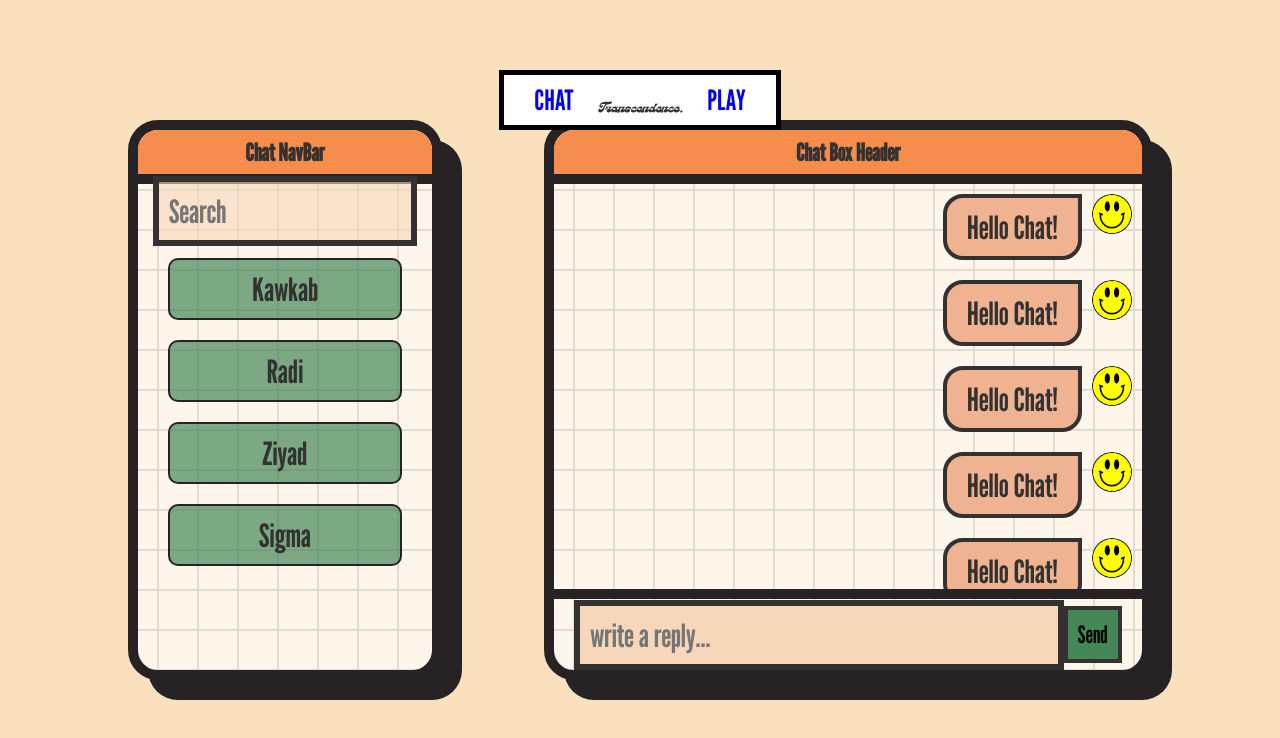
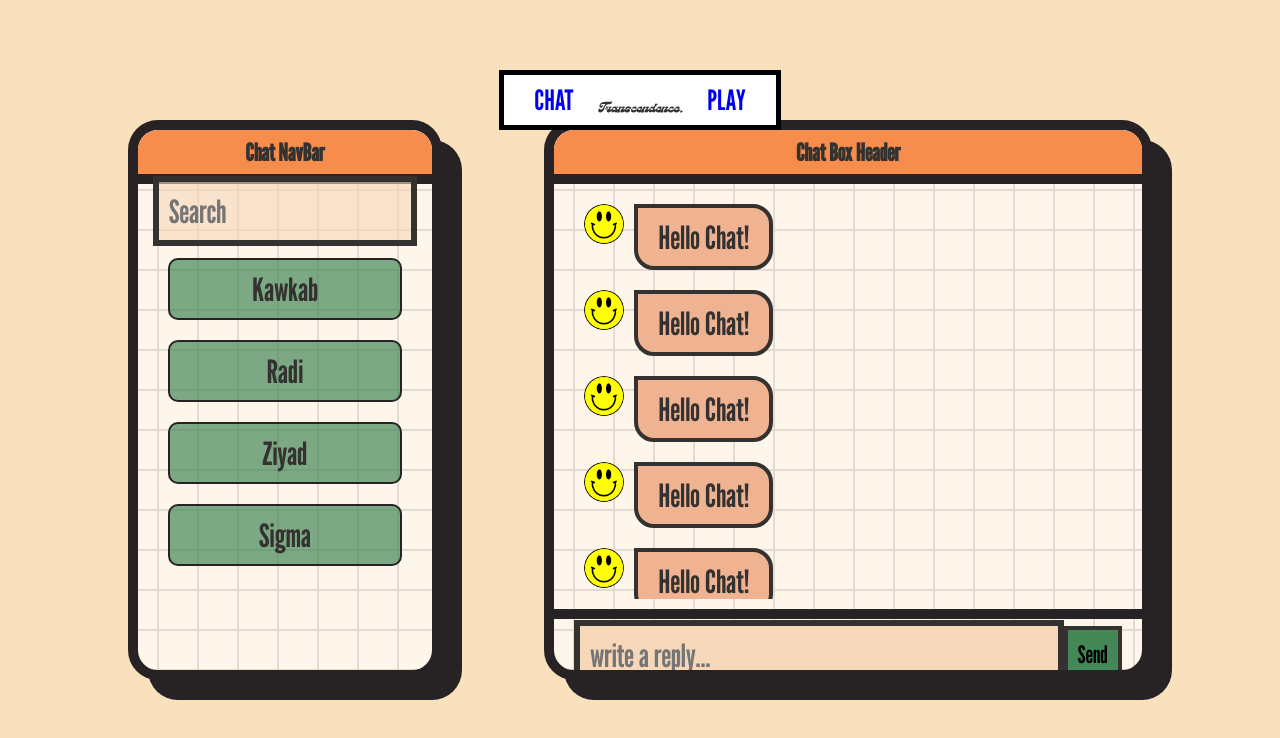
Before and after one commit to kawkb/client-side, a React (Create React App) app: page /chat in a window 1280 px wide. Shown: the top 738 px of the page. Built offline with nearby package versions, Linux system fonts and the light colour scheme.

Commit message:
styled the scroll bar

```diff
--- a/src/components/ChatMessages.tsx
+++ b/src/components/ChatMessages.tsx
@@ -4,7 +4,7 @@ import ChatMsg from './ChatMsg'
 
 function ChatMessages() {
   return (
-	<div className='chat-messages-list'>
+	<div className='chat-messages-list scrollable'>
 		<ChatMsg />
 		<ChatMsg />
 		<ChatMsg />
--- a/src/components/ChatsList.tsx
+++ b/src/components/ChatsList.tsx
@@ -2,7 +2,7 @@ import React from 'react'
 
 function ChatsList() {
   return (
-	<div className='chats-list'>
+	<div className='chats-list scrollable'>
 		<div className='chat-list-item'>
 			<span>Kawkab</span>
 		</div>
--- a/src/styles/src/chat.css
+++ b/src/styles/src/chat.css
@@ -122,30 +122,38 @@
 
 .chat-messages-list {
 	padding: 10px;
+	margin: 10px 20px;
 	height: 75%;
 	/* background-color: var(--green);  */
 	overflow-y: scroll;
 }
 
-/* style the scrollbar */
-.chat-messages-list::-webkit-scrollbar {
-	width: 8px; /* width of the scrollbar */
+.scrollable::-webkit-scrollbar {
+	width: 15px;
 }
 
-/* style the scrollbar track */
-.chat-messages-list::-webkit-scrollbar-track {
-	background-color: #f1f1f1; /* color of the scrollbar track */
+.scrollable::-webkit-scrollbar-track {
+	background-color: rgb(239, 179, 146, 0.4);
+	border-radius: 10px;
+	border: 1px solid var(--dark);
 }
 
-/* style the scrollbar thumb */
-.chat-messages-list::-webkit-scrollbar-thumb {
-	background-color: #888; /* color of the scrollbar thumb */
-	border-radius: 5px; /* round the corners of the scrollbar thumb */
+.scrollable::-webkit-scrollbar-thumb {
+	border: 1px solid var(--dark);
+	border-radius: 10px;
 }
 
-/* style the scrollbar thumb when hovering */
 .chat-messages-list::-webkit-scrollbar-thumb:hover {
-	background-color: #555; /* color of the scrollbar thumb on hover */
+	background-color: var(--orange);
+}
+
+
+.chat-messages-list::-webkit-scrollbar-track {
+	background-color: rgb(239, 179, 146, 0.4);
+}
+
+.chat-messages-list::-webkit-scrollbar-thumb {
+	background-color: var(--peach);
 }
 
 
@@ -191,9 +199,9 @@
 	gap: 10px;
 }
 
-.owner {
+/* .owner {
 	flex-direction: row-reverse;
-}
+} */
 
 .chat-msg-info {
 	display: flex;
@@ -226,6 +234,6 @@
 	border-radius: 0 20px 20px 20px;
 }
 
-.owner p {
+/* .owner p {
 	border-radius: 20px 0 20px 20px;
-}
+} */
```
